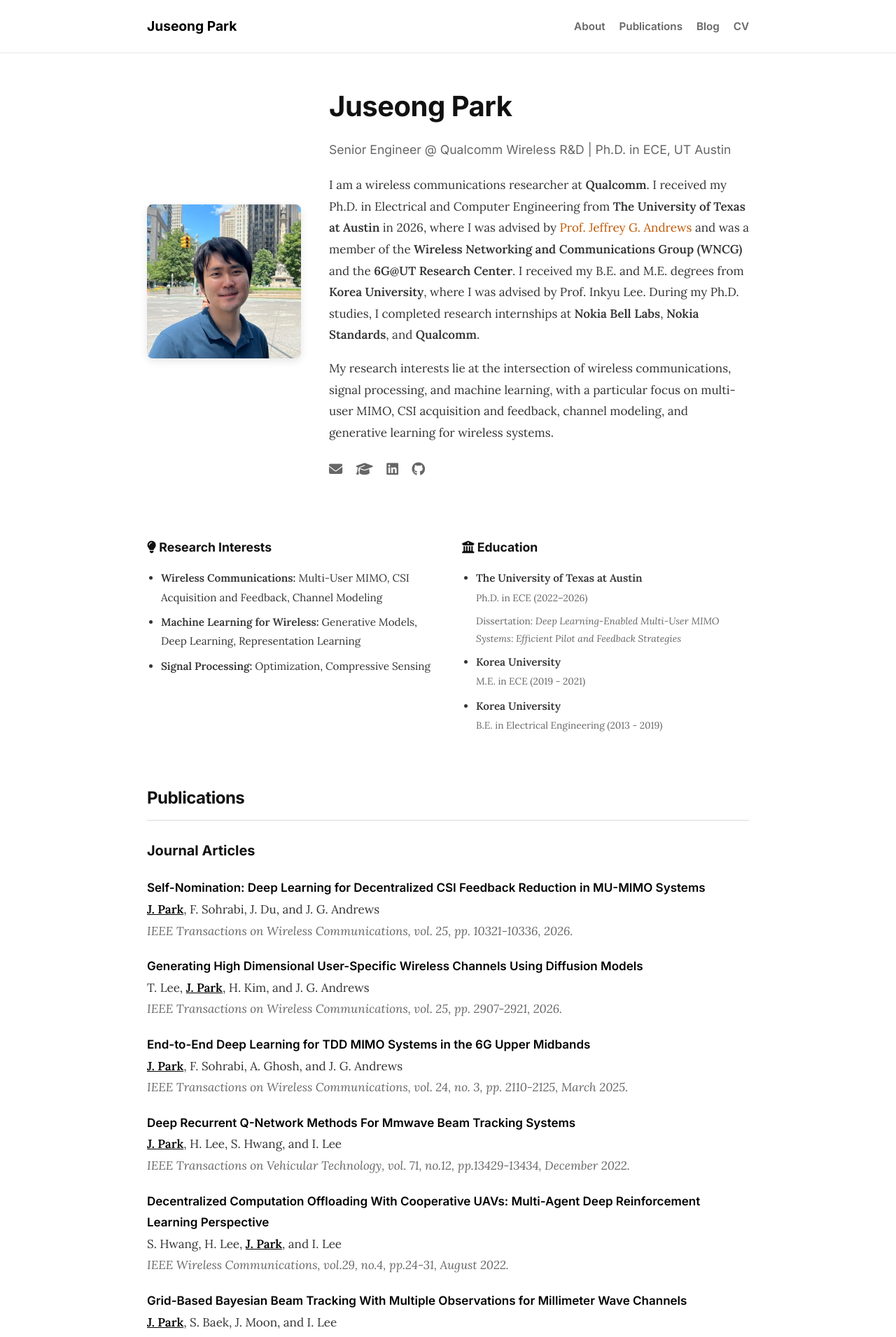
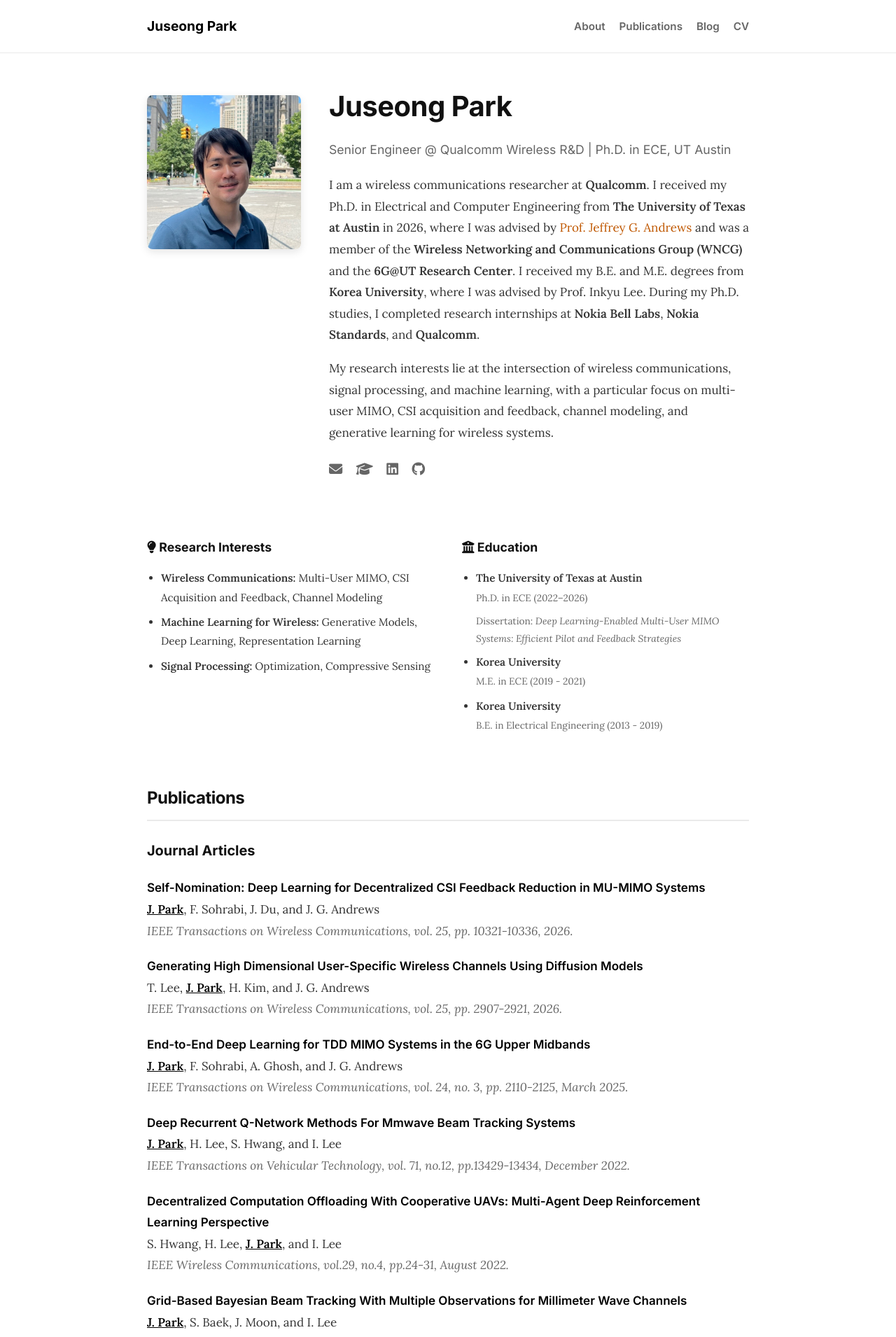
Before and after one commit to Ju-seong/Ju-seong.github.io, a Jekyll site: the page built from index.html, in a window 1280 px wide. Shown: the top 1910 px of the page at 70% size. Built offline with Jekyll 4.4.1, drawn with Linux system fonts in a browser that asks for light colours.

Commit message:
Align profile photo with heading and refresh stylesheet cache

```diff
--- a/_includes/head.html
+++ b/_includes/head.html
@@ -9,7 +9,7 @@
     <link rel="preconnect" href="https://fonts.googleapis.com">
     <link rel="preconnect" href="https://fonts.gstatic.com" crossorigin>
     <link href="https://fonts.googleapis.com/css2?family=Inter:wght@300;400;600;700&family=Lora:ital,wght@0,400;0,600;1,400&display=swap" rel="stylesheet">
-    <link rel="stylesheet" href="{{ '/assets/css/main.css' | relative_url }}">
+    <link rel="stylesheet" href="{{ '/assets/css/main.css' | relative_url }}?v={{ site.time | date: '%s' }}">
     {% if page.layout == 'post' or page.math %}
     {% include mathjax.html %}
     {% endif %}
--- a/assets/css/main.css
+++ b/assets/css/main.css
@@ -108,13 +108,14 @@ main {
 .profile-section {
     display: flex;
     gap: 40px;
-    align-items: center;
+    align-items: flex-start;
     margin-bottom: 60px;
 }
 
 .profile-img {
     width: 220px;
     height: 220px;
+    margin-top: 20px;
     object-fit: cover;
     border-radius: 8px;
     box-shadow: 0 4px 12px rgba(0, 0, 0, 0.1);
@@ -433,6 +434,7 @@ footer {
     .profile-img {
         width: 180px;
         height: 180px;
+        margin-top: 0;
     }
 
     .info-grid {
```
